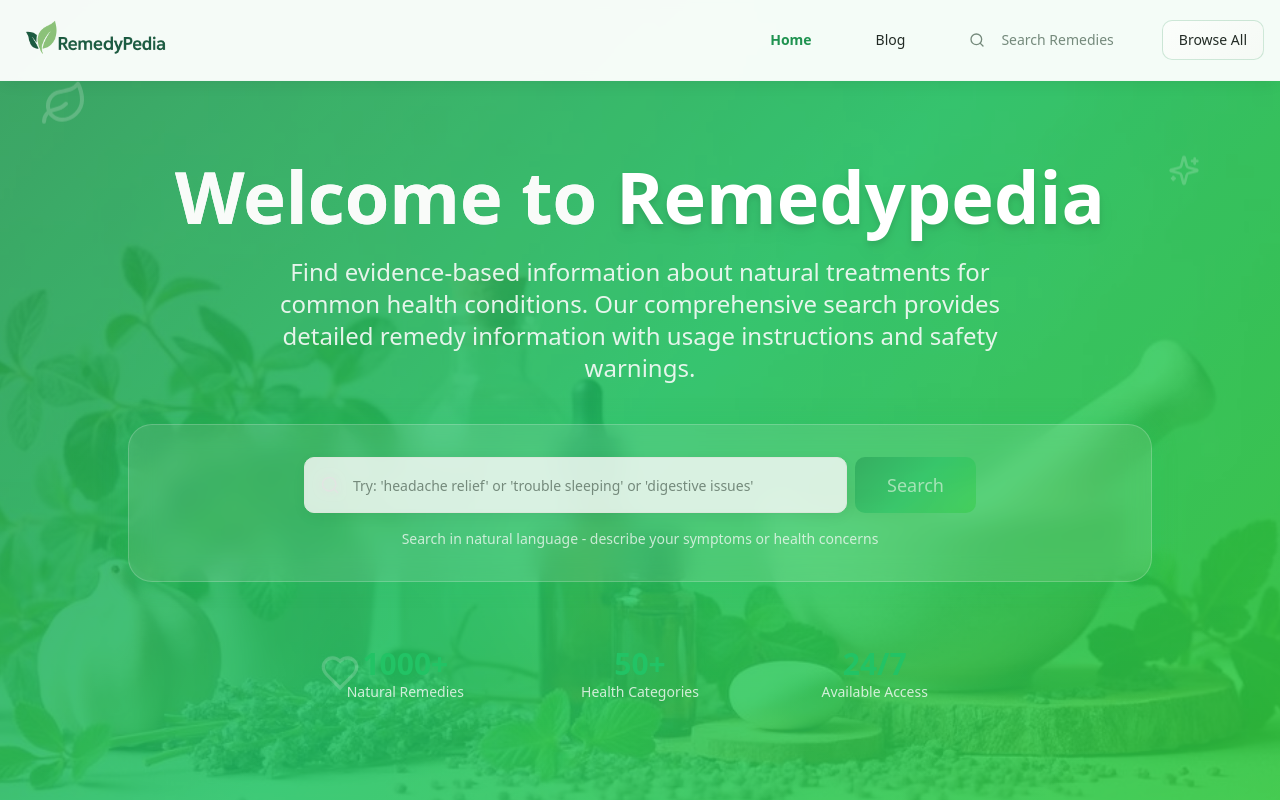
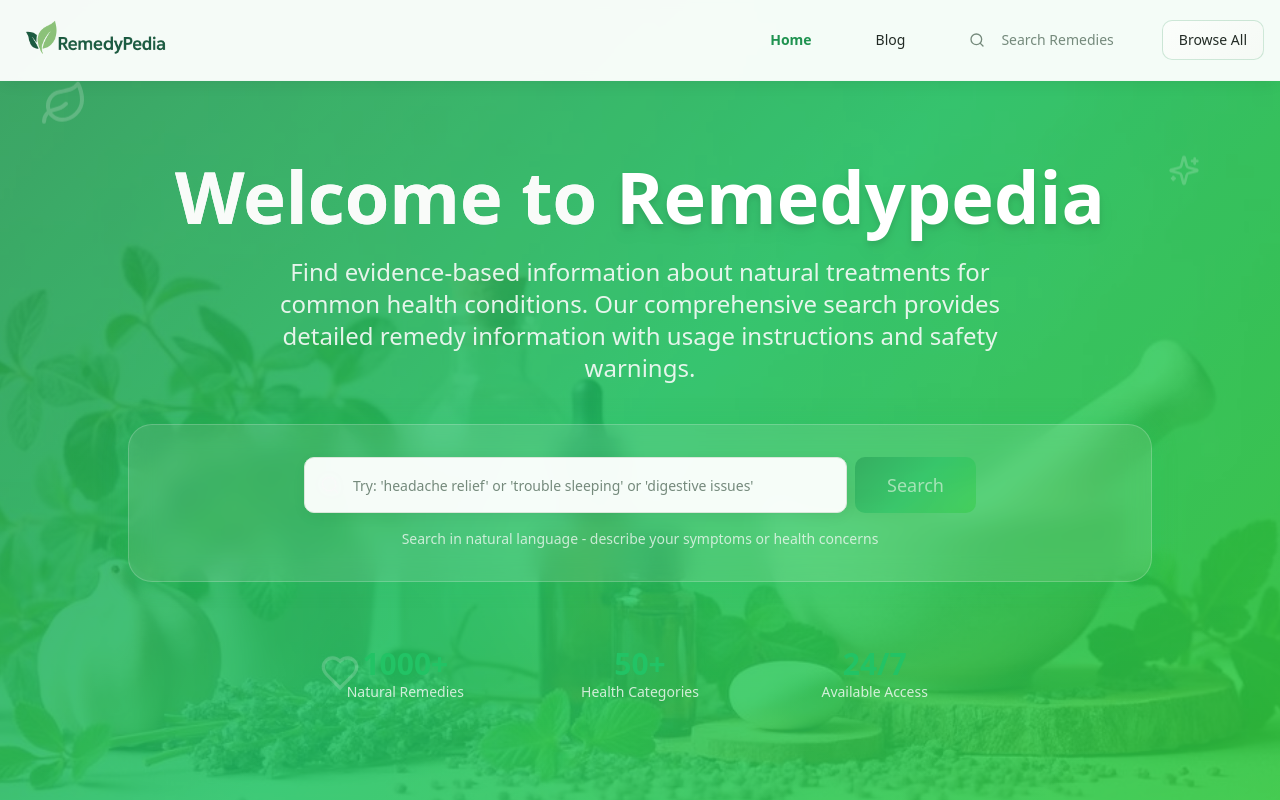
Before and after one commit to CurwinB/pedi, a React (Vite) app: page / in a window 1280 px wide. Shown: the top 800 px of the page. Built offline with nearby package versions, Linux system fonts and the light colour scheme.

Commit message:
Fix search bar text visibility
Ensured search bar text is legible.

```diff
--- a/src/components/SearchBar.tsx
+++ b/src/components/SearchBar.tsx
@@ -32,7 +32,7 @@ export const SearchBar = ({ onSearch, placeholder = "Describe your symptoms or s
             value={query}
             onChange={(e) => setQuery(e.target.value)}
             placeholder={placeholder}
-            className={`pl-12 pr-4 ${inputSize} border-border bg-background/80 backdrop-blur-sm shadow-soft focus:shadow-natural transition-all duration-300`}
+            className={`pl-12 pr-4 ${inputSize} border-border bg-white/95 backdrop-blur-sm shadow-soft focus:shadow-natural transition-all duration-300 text-foreground placeholder:text-muted-foreground`}
           />
         </div>
         <Button
```
